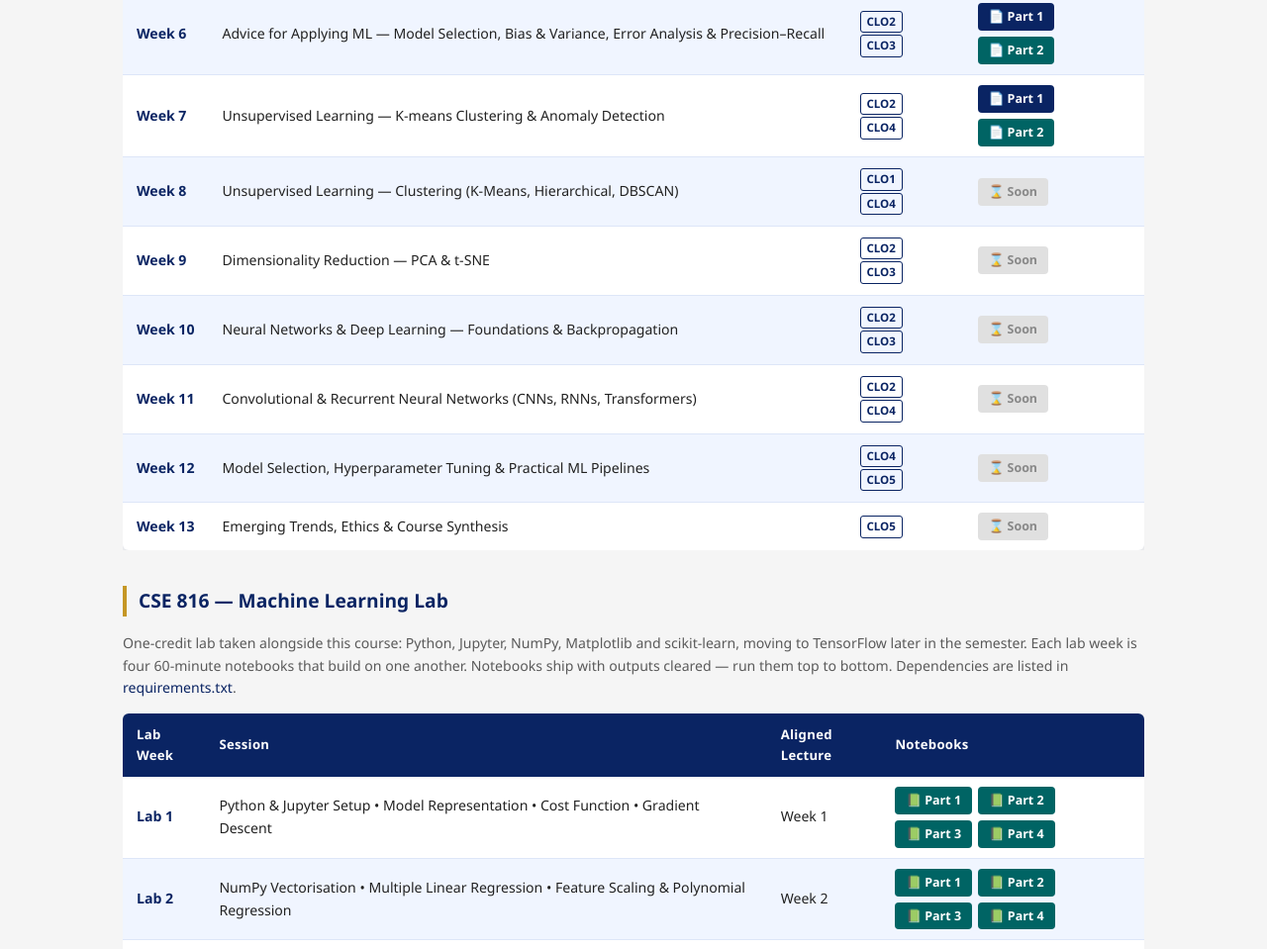
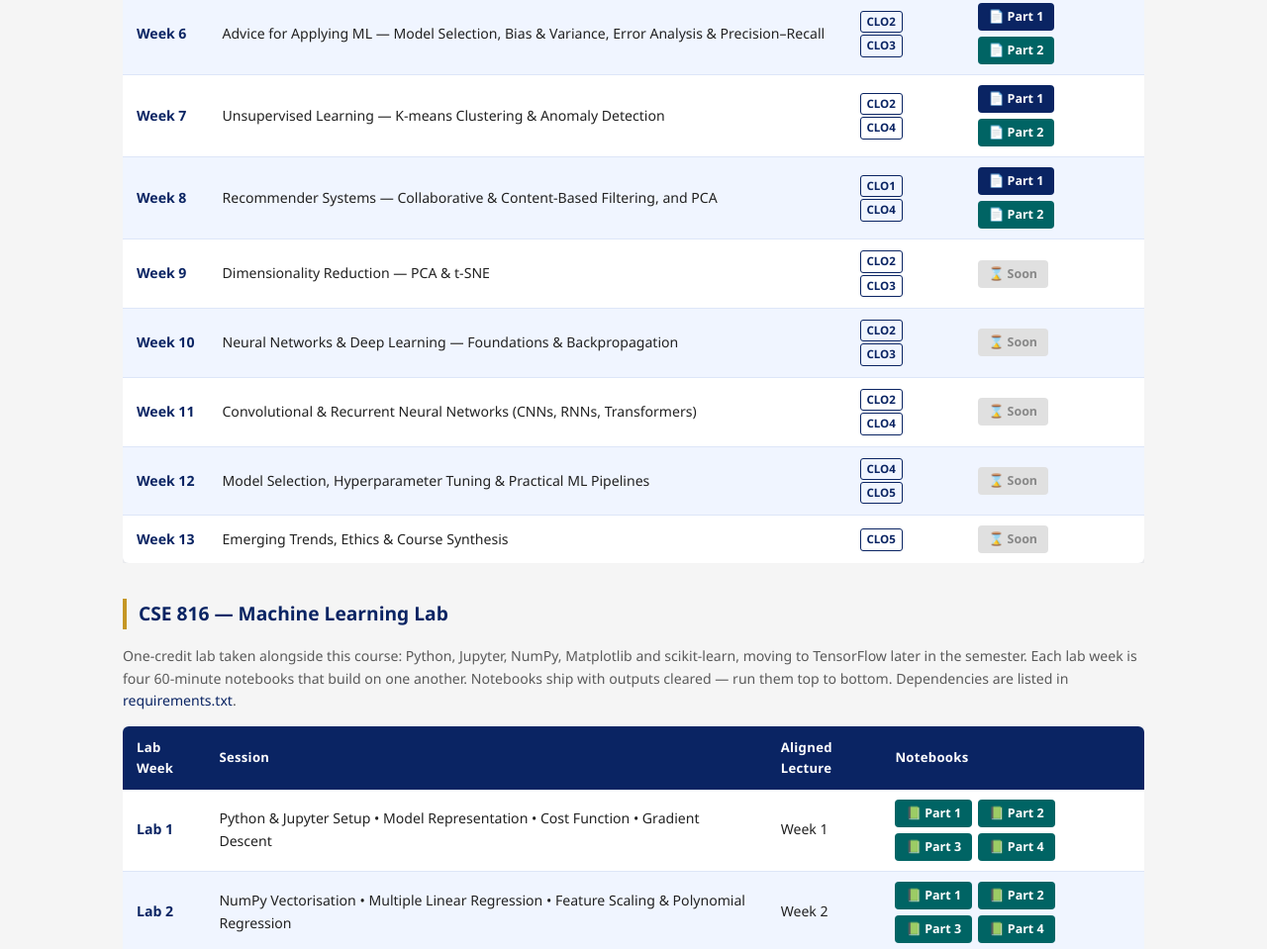
Before and after one commit to rufaruqui/machine_learning, a plain HTML site: page index.html in a window 1280 px wide. Shown: the part 1437-2396 px from the top of the page at 99% size. Drawn offline with Linux system fonts and the light colour scheme.

Commit message:
cse815: week 8 decks (recommender systems and PCA); link from index
Running example is a food-delivery app. Collaborative-filtering training,
the retrieval/ranking funnel and the PCA axis search are step-by-step
beamer overlays generated from computed runs.

Co-Authored-By: Claude Opus 5.5 <noreply@anthropic.com>

```diff
--- a/index.html
+++ b/index.html
@@ -622,10 +622,13 @@
 
         <tr>
           <td class="week-num">Week 8</td>
-          <td>Unsupervised Learning &mdash; Clustering (K-Means, Hierarchical, DBSCAN)</td>
+          <td>Recommender Systems &mdash; Collaborative &amp; Content-Based Filtering, and PCA</td>
           <td><span class="clo-tag">CLO1</span> <span class="clo-tag">CLO4</span></td>
           <td>
-            <span class="btn-coming">&#8987; Soon</span>
+            <div class="slide-links">
+              <a class="btn-slide"       href="cse815/W08_Part1.pdf" target="_blank">&#128196; Part 1</a>
+              <a class="btn-slide part2" href="cse815/W08_Part2.pdf" target="_blank">&#128196; Part 2</a>
+            </div>
           </td>
         </tr>
 
```
Also changed, not shown: 4 other files.
